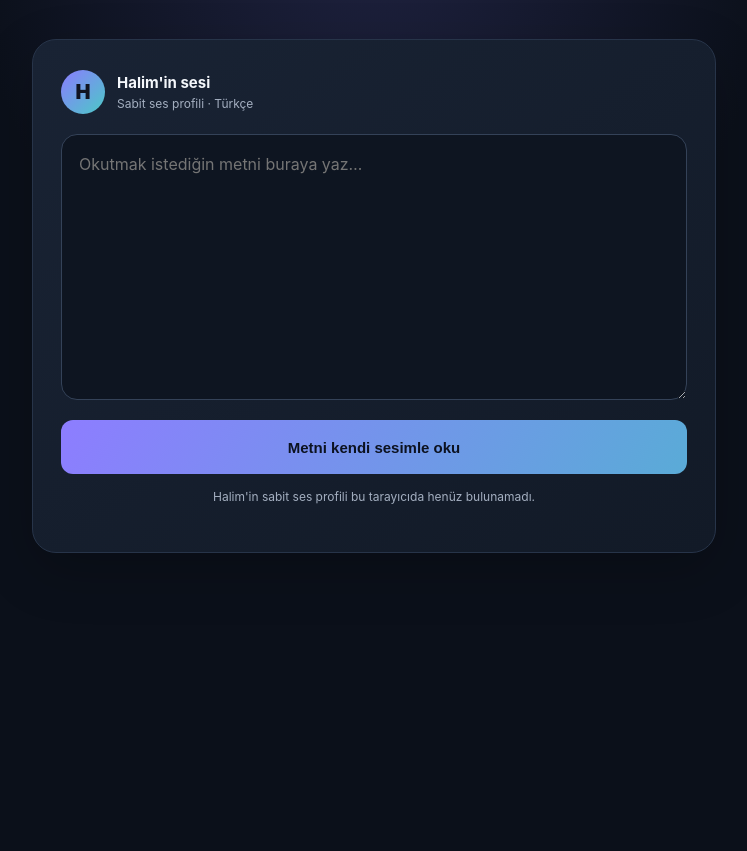
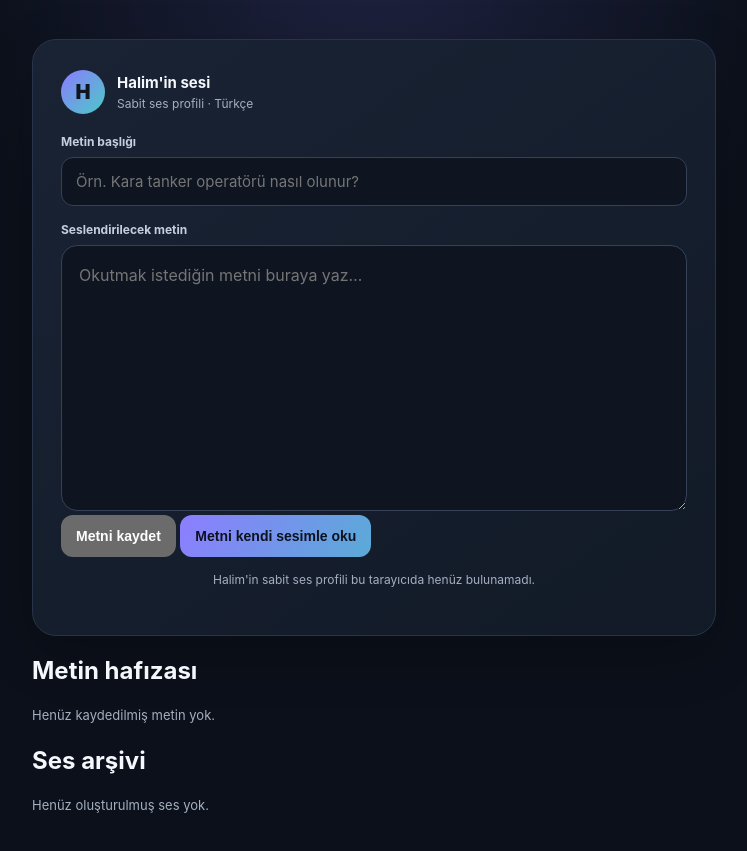
Before and after one commit to hpirselim-lgtm/Halim-AI-Voice, a plain HTML site: page index.html in a window 1280 px wide. Shown: the part 111-962 px from the top of the page, without its empty margins (266-1013 px from the left). Before the commit the page ends 800 px from the top, so only its background shows below. Drawn offline with Linux system fonts and the light colour scheme.

Commit message:
Add local memory and audio archive to Halim AI Voice

```diff
--- a/index.html
+++ b/index.html
@@ -22,11 +22,24 @@
         <span class="simple-voice-avatar" aria-hidden="true">H</span>
         <span><strong>Halim'in sesi</strong><small>Sabit ses profili · Türkçe</small></span>
       </div>
-      <label class="sr-only" for="speechText">Seslendirilecek Türkçe metin</label>
-      <textarea id="speechText" rows="9" maxlength="12000" placeholder="Okutmak istediğin metni buraya yaz…"></textarea>
-      <button class="button primary simple-voice-button" id="generateSpeechButton" type="button">Metni kendi sesimle oku</button>
-      <p id="speechStatus" class="simple-voice-status" role="status" aria-live="polite">Halim'in ses profili kullanılacak.</p>
+      <label class="field-label" for="speechTitle">Metin başlığı</label>
+      <input id="speechTitle" maxlength="120" placeholder="Örn. Kara tanker operatörü nasıl olunur?">
+      <label class="field-label" for="speechText">Seslendirilecek metin</label>
+      <textarea id="speechText" rows="9" maxlength="30000" placeholder="Okutmak istediğin metni buraya yaz…"></textarea>
+      <div class="simple-voice-actions">
+        <button class="button secondary" id="saveTextButton" type="button">Metni kaydet</button>
+        <button class="button primary" id="generateSpeechButton" type="button">Metni kendi sesimle oku</button>
+      </div>
+      <p id="speechStatus" class="simple-voice-status" role="status" aria-live="polite">Metinlerin ve seslerin bu cihazda saklanır.</p>
       <div id="generatedAudio" class="generated-audio" hidden></div>
+    </section>
+    <section class="library-panel" aria-labelledby="textLibraryHeading">
+      <h2 id="textLibraryHeading">Metin hafızası</h2>
+      <div id="savedTexts" class="library-list"><p class="empty">Henüz kaydedilmiş metin yok.</p></div>
+    </section>
+    <section class="library-panel" aria-labelledby="audioLibraryHeading">
+      <h2 id="audioLibraryHeading">Ses arşivi</h2>
+      <div id="savedAudio" class="library-list"><p class="empty">Henüz oluşturulmuş ses yok.</p></div>
     </section>
   </main>
   <script type="module" src="./halim-simple-ui.js"></script>
```
